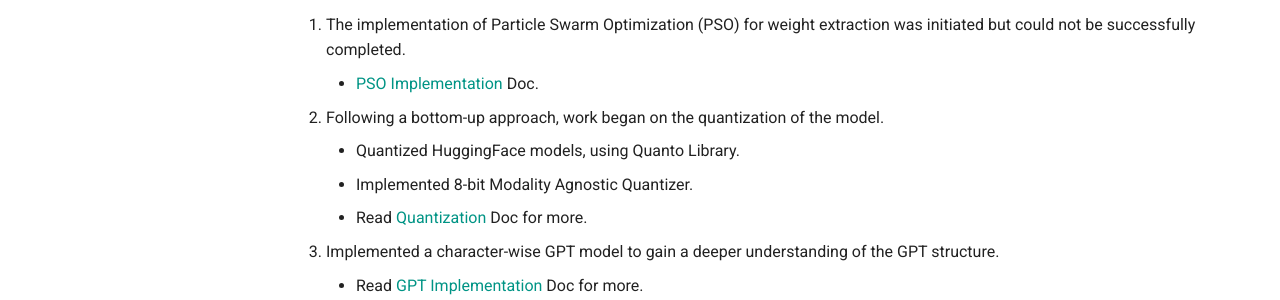
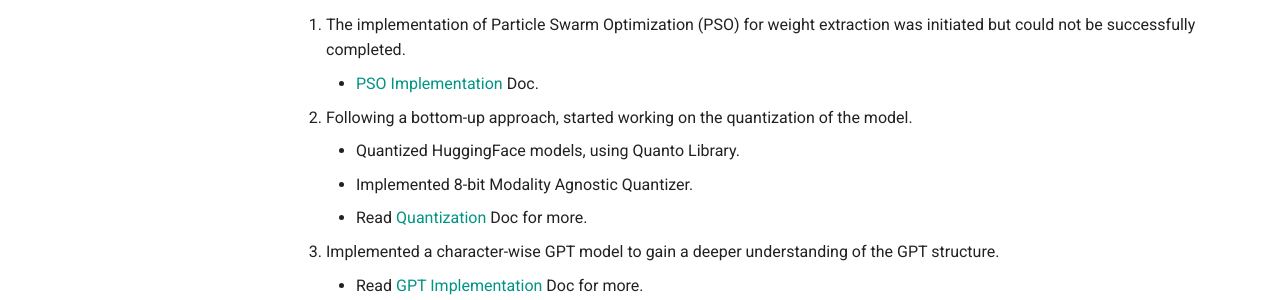
Before and after one commit to iamrajharshit/ProjectRakuten, an MkDocs documentation site: the page built from docs/index.md, in a window 1280 px wide and 900 px high, scrolled down 605 px. Shown: the part 221-521 px from the top of the window. Built offline with MkDocs 1.6.1 and Material for MkDocs 9.7.7, drawn with Linux system fonts in a browser that asks for light colours.

Commit message:
typo index

```diff
--- a/docs/index.md
+++ b/docs/index.md
@@ -8,7 +8,7 @@
 1. The implementation of Particle Swarm Optimization (PSO) for weight extraction was initiated but could not be successfully completed.
     - [PSO Implementation](./pso.md) Doc.
 
-2. Following a bottom-up approach, work began on the quantization of the model.
+2. Following a bottom-up approach, started working on the quantization of the model.
     - Quantized HuggingFace models, using Quanto Library.
     - Implemented 8-bit Modality Agnostic Quantizer.
     - Read [Quantization](./Quantization.md) Doc for more.
```
